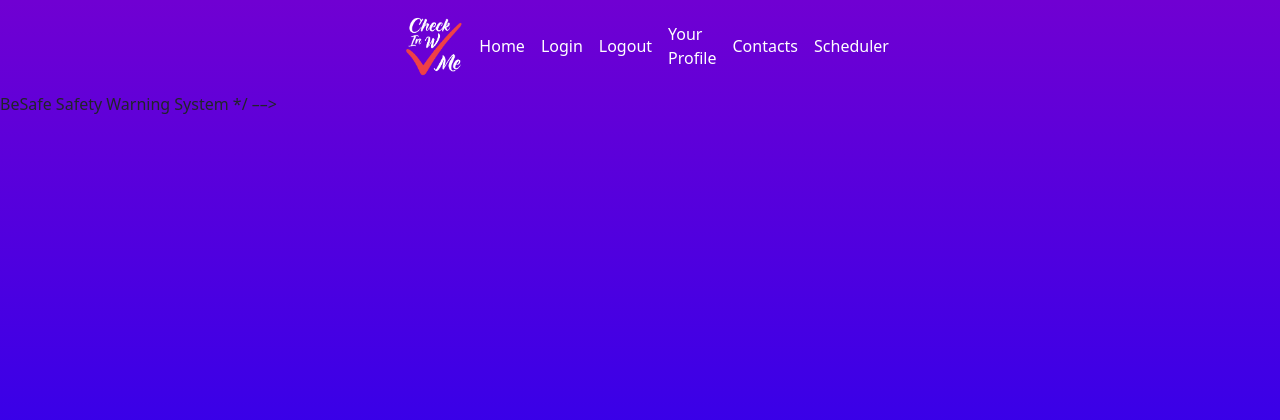
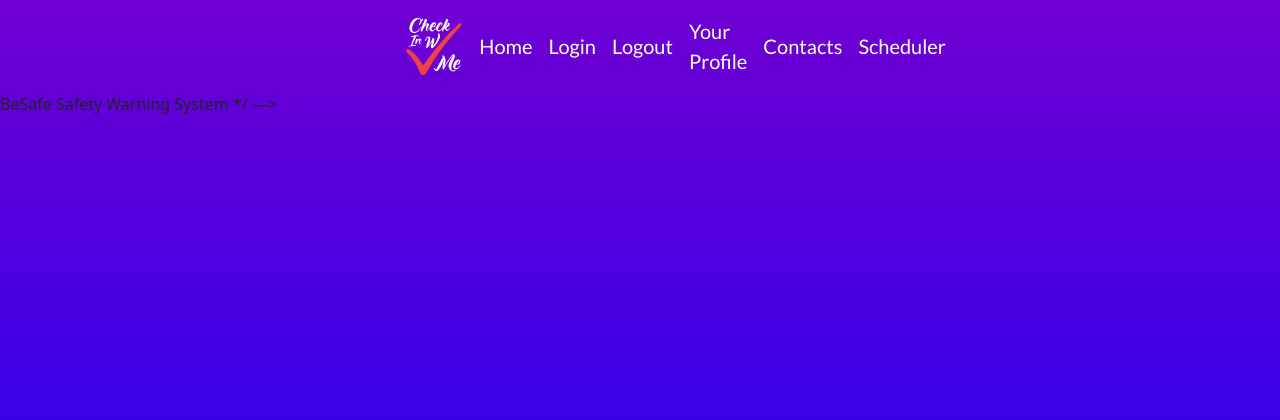
Before and after one commit to beegeiger/besafe, a Flask app: page / in a window 1280 px wide; the page is wider, and only the part inside the window is pictured. Shown: the top 420 px of that part. Run offline with Flask 2, Linux system fonts and the light colour scheme; some libraries are stand-ins or nearby versions.

Commit message:
Changed Navbar font

```diff
--- a/templates/base.html
+++ b/templates/base.html
@@ -2,8 +2,10 @@
 <html>
 <head>
     <title>{% block title %} {% endblock %}</title>
-    <link href="https://fonts.googleapis.com/css?family=Bitter:400,700|Roboto" rel="stylesheet">
-    <link href="https://cdn.jsdelivr.net/npm/bootstrap@5.1.3/dist/css/bootstrap.min.css" rel="stylesheet" integrity="sha384-1BmE4kWBq78iYhFldvKuhfTAU6auU8tT94WrHftjDbrCEXSU1oBoqyl2QvZ6jIW3" crossorigin="anonymous">
+	<link rel="preconnect" href="https://fonts.googleapis.com">
+	<link rel="preconnect" href="https://fonts.gstatic.com" crossorigin>
+	<link href="https://fonts.googleapis.com/css2?family=Lato:wght@400;700&display=swap" rel="stylesheet">
+    <link href="https://cdn.jsdelivr.net/npm/bootstrap@5.1.3/dist/css/bootstrap.min.css" rel="stylesheet" integrity="sha384 1BmE4kWBq78iYhFldvKuhfTAU6auU8tT94WrHftjDbrCEXSU1oBoqyl2QvZ6jIW3" crossorigin="anonymous">
     <script src="https://code.jquery.com/jquery-3.3.1.min.js"></script>
 
     <! ––  {% block head %} {% endblock %} */ ––>
@@ -33,6 +35,8 @@
     }
 	.navbar-nav.me-auto.mb-2.mb-lg-0 li a {
 		color: white;
+		font-family: 'Lato', sans-serif;
+		font-size: 20px;
 		}
     </style>
 </head>
```
